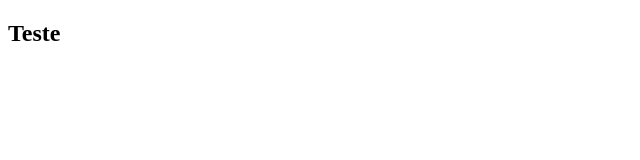
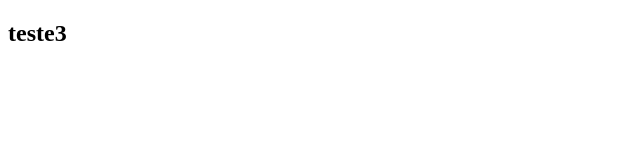
Before and after one commit to AndyTrindade25/OneBitCode, a plain HTML site: page index.html in a window 1280 px wide. Shown: the full height of the page, 0-640 px from the left. Drawn offline with Linux system fonts and the light colour scheme.

Commit message:
Alteração na h2

```diff
--- a/index.html
+++ b/index.html
@@ -7,6 +7,6 @@
     <title>teste</title>
 </head>
 <body>
-    <h2>Teste</h2>
+    <h2>teste3</h2>
 </body>
 </html>
```
